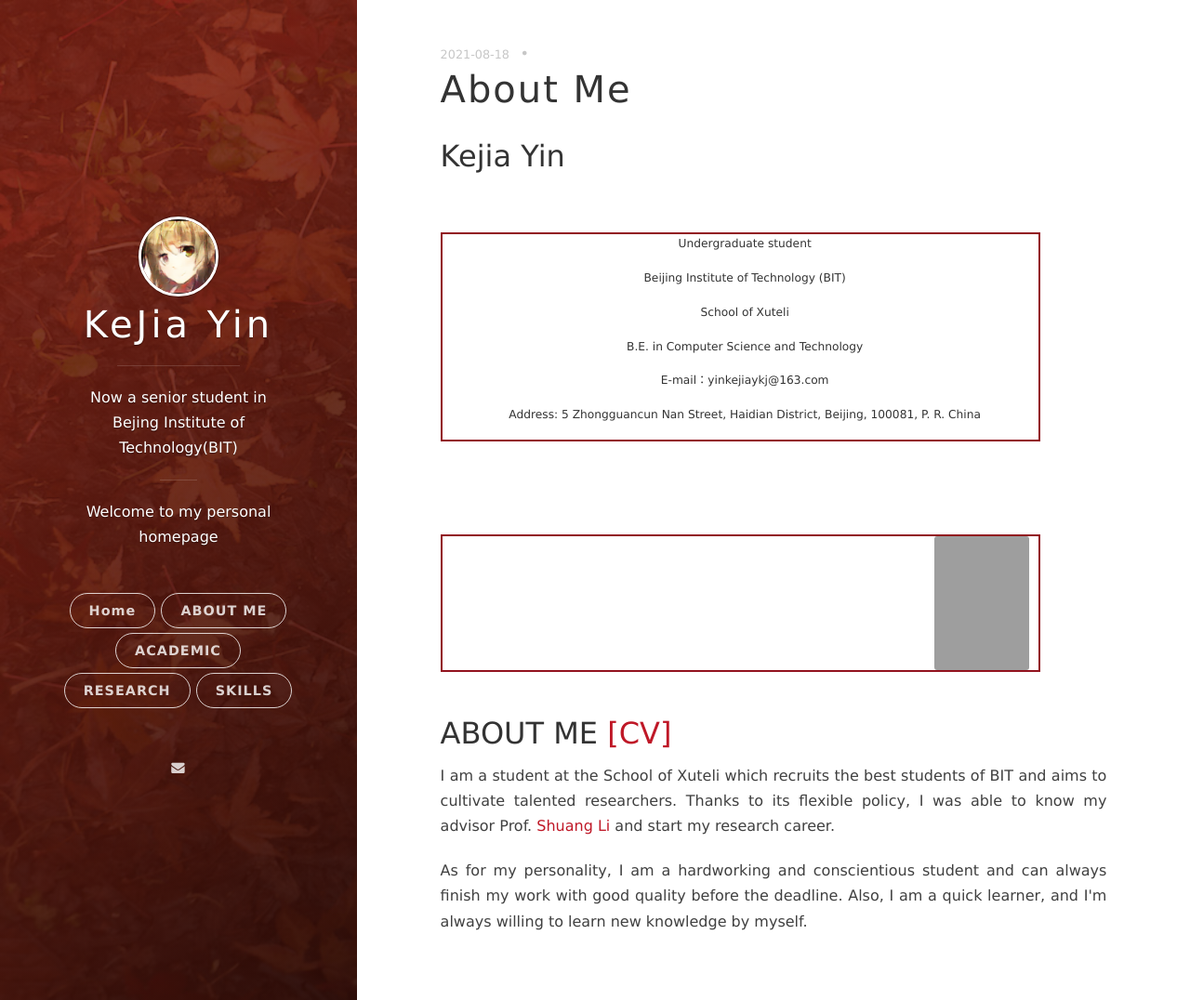
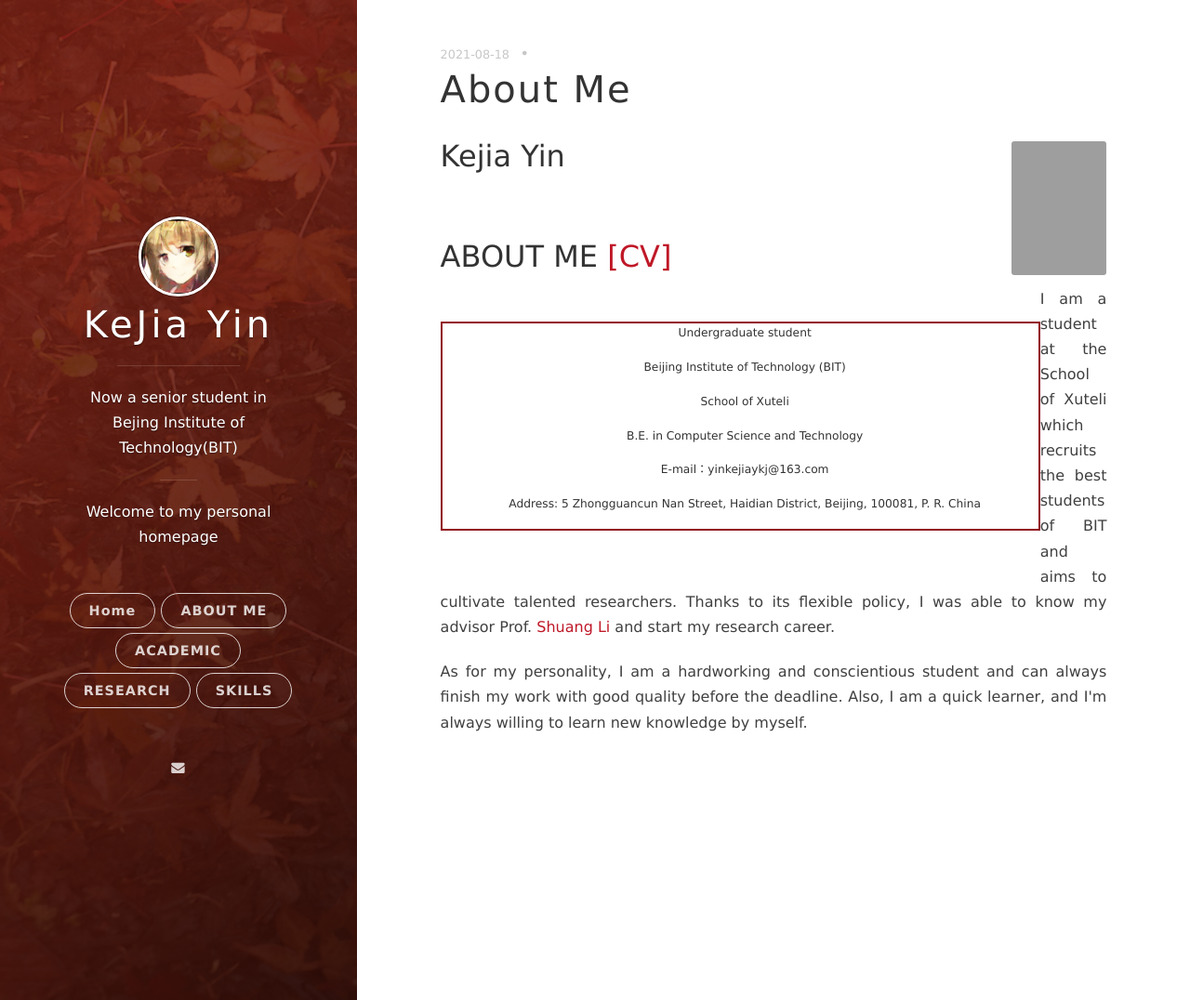
Before and after one commit to yinkejia/yinkejia.github.io, a Jekyll site: the page built from _posts/2021-08-18-ABOUT-ME.markdown, in a window 1280 px wide and 1076 px high. Shown: the whole window at 93% size. Built offline with Jekyll 4.4.1, drawn with Linux system fonts in a browser that asks for light colours; nearby versions of some CDN libraries; grey boxes are pictures that could not be loaded.

Commit message:
Update 2021-08-18-ABOUT-ME.markdown

```diff
--- a/_posts/2021-08-18-ABOUT-ME.markdown
+++ b/_posts/2021-08-18-ABOUT-ME.markdown
@@ -3,9 +3,9 @@ layout: post
 title: About Me
 date: 2021-08-18 15:32:24.000000000 +09:00
 ---
-
+<img style="float:right" src="https://raw.githubusercontent.com/yinkejia/homepage-of-Kejia-Yin/gh-pages/DSC_0003.JPG" width="102" height="144">
 ## Kejia Yin
-<table border="0" style="float:left" width="75">
+<table border="0" style="float:left">
   <tr>
     <td>
       <p><b>Undergraduate student</b></p>
@@ -15,13 +15,7 @@ date: 2021-08-18 15:32:24.000000000 +09:00
       <p><b>E-mail：yinkejiaykj@163.com</b></p>
       <p><b>Address: 5 Zhongguancun Nan Street, Haidian District, Beijing, 100081, P. R. China</b></p>
     </td>
-
   </tr>
-</table>
-<table border="0" style="float:left" width="25">
-   <td>
-     <img style="float:right" src="https://raw.githubusercontent.com/yinkejia/homepage-of-Kejia-Yin/gh-pages/DSC_0003.JPG" width="102" height="144">
-    </td>
 </table>
 <br>
 ## ABOUT ME <a href="https://raw.githubusercontent.com/yinkejia/homepage-of-Kejia-Yin/gh-pages/CV_Kejia Yin.pdf" target="_blank">[CV]</a>
```
